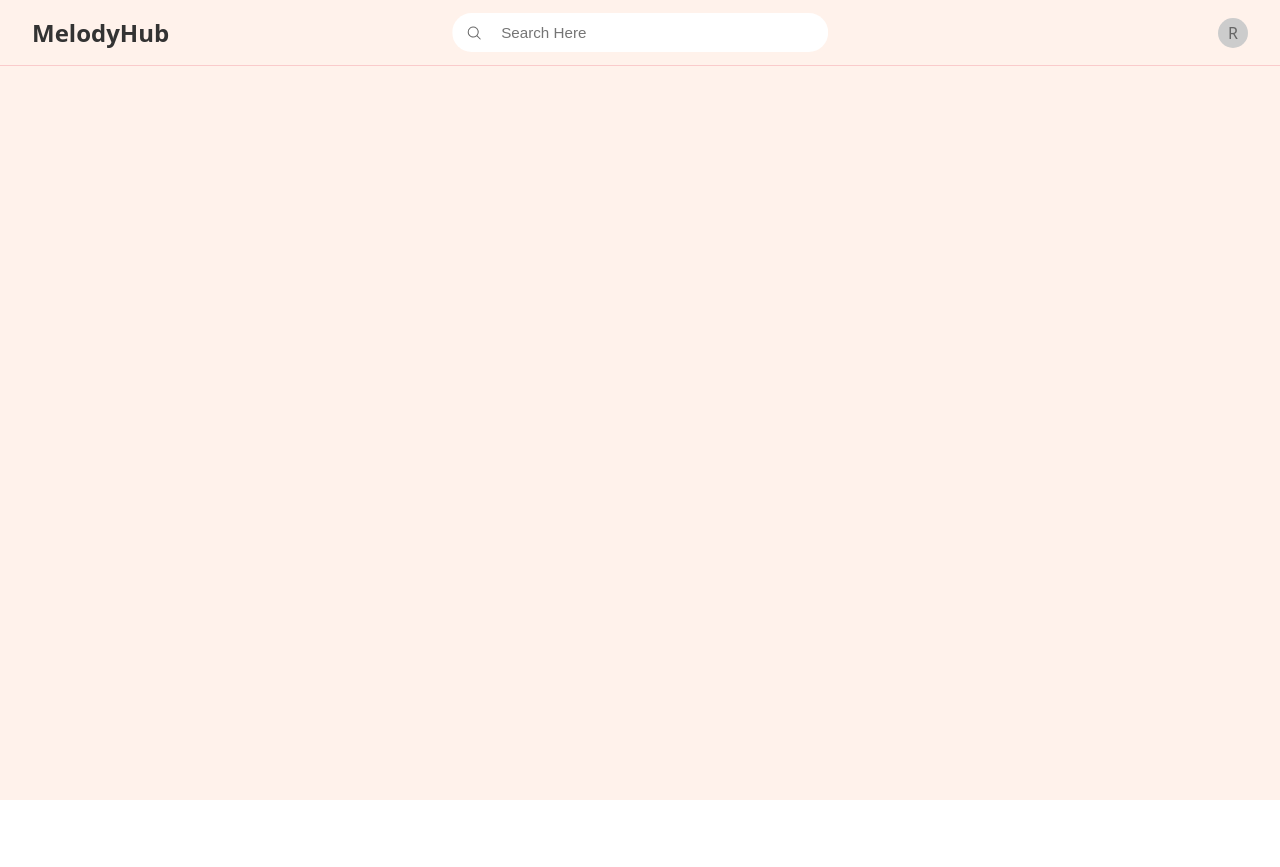
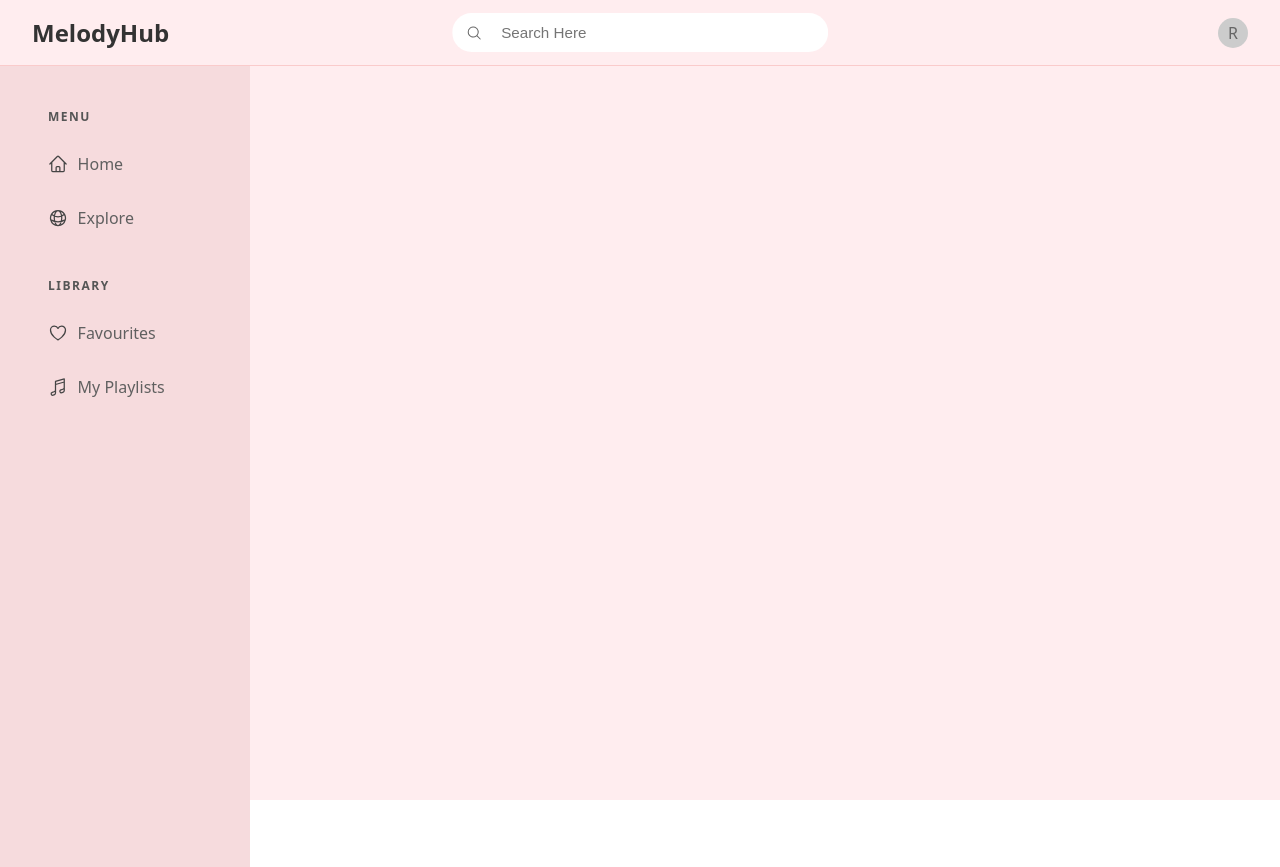
Before and after one commit to riyakalra/Music-Player, a React (Vite) app in the folder frontend/: page / in a window 1280 px wide. Before the commit the page ends 800 px from the top, so only its background shows below. Built offline with nearby package versions, Linux system fonts and the light colour scheme.

Commit message:
Add left menu

```diff
--- a/frontend/src/App.css
+++ b/frontend/src/App.css
@@ -1,4 +1,4 @@
 .App {
-    background-color: #FFF2EB;
+    background-color: #ffedef;
     height: 100vh;
 }
--- a/frontend/src/App.jsx
+++ b/frontend/src/App.jsx
@@ -1,4 +1,5 @@
 import './App.css'
+import LeftMenu from './components/LeftMenu'
 import Navbar from './components/Navbar'
 
 function App() {
@@ -6,6 +7,7 @@ function App() {
   return (
     <div className="App">
       <Navbar/>
+      <LeftMenu />
     </div>
   )
 }
--- /dev/null
+++ b/frontend/src/components/LeftMenu/index.css
@@ -0,0 +1,47 @@
+.left-menu {
+    height: calc(100vh - 63px);
+    background-color: #f6dbdd;
+    padding: 2rem 0;
+    width: 250px;
+}
+
+.left-menu-list {
+    list-style: none;
+    padding: 0;
+    margin: 0;
+}
+
+.left-menu-icon {
+    width: 20px;
+    height: 20px;
+    margin-right: 0.6rem;
+    color: #444;
+}
+
+.left-menu-item {
+    cursor: pointer;
+    padding: 1rem 3rem;
+    color: #606060;
+    transition: background-color 0.2s ease;
+    display: flex;
+    align-items: center;
+    font-size: 1rem;
+}
+
+.left-menu-item:hover {
+    background-color: #efc9cb;
+}
+
+.left-menu-section {
+    margin-bottom: 2rem;
+  }
+
+  .left-menu-heading {
+    font-size: 0.75rem;
+    font-weight: 600;
+    color: #555;
+    margin-bottom: 0.75rem;
+    text-transform: uppercase;
+    letter-spacing: 1.5px;
+    padding-left: 3rem;
+  }
--- /dev/null
+++ b/frontend/src/components/LeftMenu/index.jsx
@@ -0,0 +1,41 @@
+import "./index.css";
+import {
+  HomeIcon,
+  HeartIcon,
+  GlobeAltIcon,
+  MusicalNoteIcon,
+} from "@heroicons/react/24/outline";
+
+export default function LeftMenu() {
+  return (
+    <nav className="left-menu">
+      <div className="left-menu-section">
+        <h2 className="left-menu-heading">MENU</h2>
+        <ul className="left-menu-list">
+          <li className="left-menu-item">
+            <HomeIcon className="left-menu-icon" />
+            Home
+          </li>
+          <li className="left-menu-item">
+          <GlobeAltIcon className="left-menu-icon" />
+            Explore
+          </li>
+        </ul>
+      </div>
+
+      <div className="left-menu-section">
+        <h2 className="left-menu-heading">LIBRARY</h2>
+        <ul className="left-menu-list">
+          <li className="left-menu-item">
+            <HeartIcon className="left-menu-icon" />
+            Favourites
+          </li>
+          <li className="left-menu-item">
+            <MusicalNoteIcon className="left-menu-icon" />
+            My Playlists
+          </li>
+        </ul>
+      </div>
+    </nav>
+  );
+}
--- a/frontend/src/components/Navbar/index.css
+++ b/frontend/src/components/Navbar/index.css
@@ -2,7 +2,7 @@
     display: flex;
     justify-content: space-between;
     align-items: center;
-    background-color: #FFF2EB;
+    background-color: #ffedef;
     padding: 1rem 2rem;
     border-bottom: 1px solid #facbcb;
   }
```
